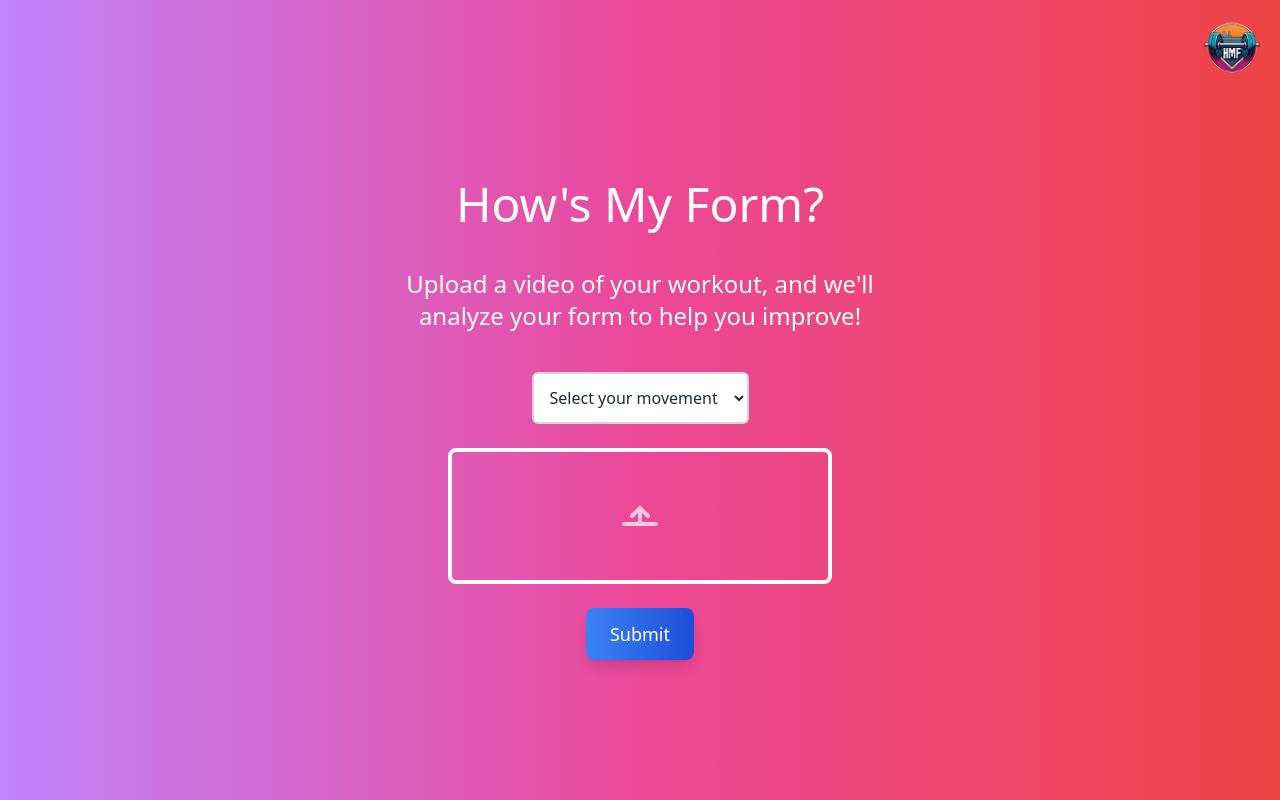
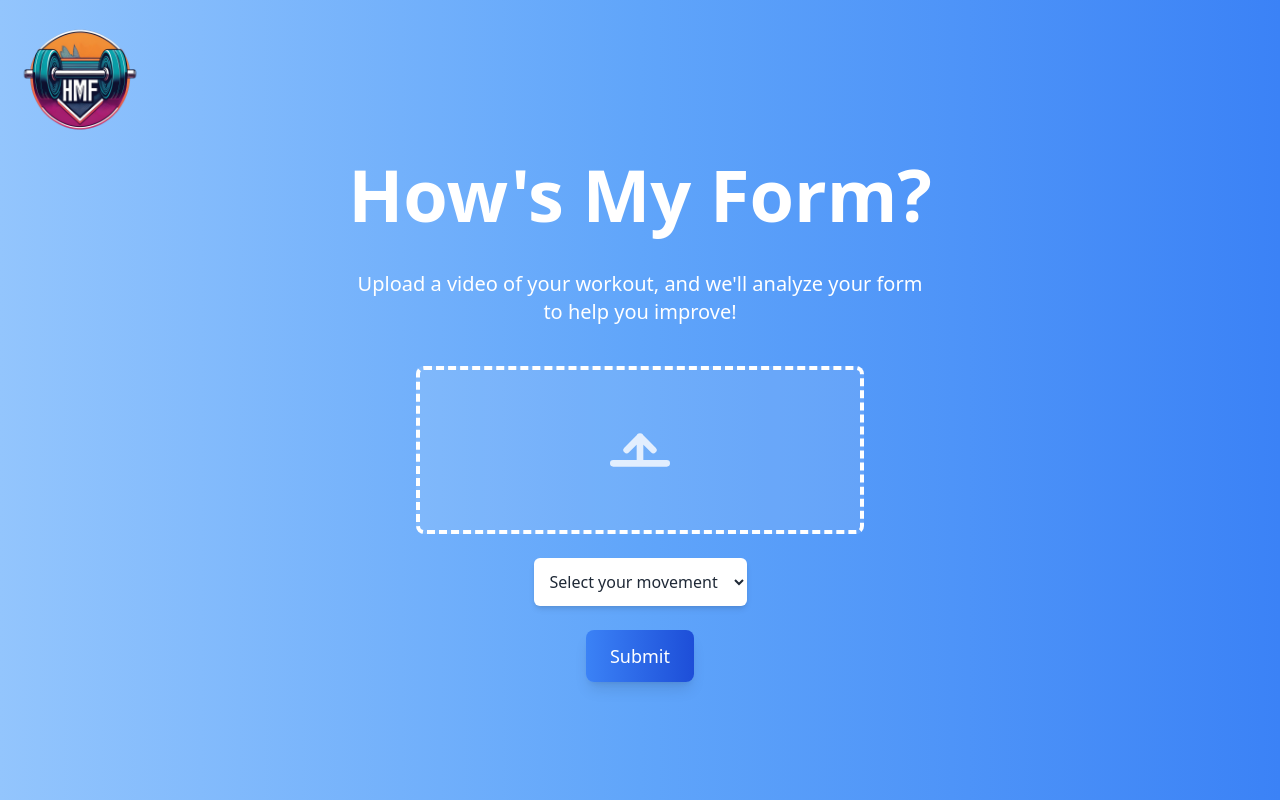
Before and after one commit to wang-owen/HowsMyForm, a React (Vite) app in the folder client/: page / in a window 1280 px wide. Built offline with nearby package versions, Linux system fonts and the light colour scheme.

Commit message:
Made Logo Left, Made blue background.

```diff
--- a/client/src/App.tsx
+++ b/client/src/App.tsx
@@ -1,11 +1,11 @@
 import { useState } from "react";
-import logo from "./assets/logo.png";  // Import the logo image
+import logo from "./assets/logo.png"; // Import the logo image
 
 const UploadForm = () => {
     const [file, setFile] = useState(null);
     const [fileName, setFileName] = useState(""); // State for the name of the uploaded file
     const [dragActive, setDragActive] = useState(false);
-    const [movement, setMovement] = useState("");  // State for selected movement
+    const [movement, setMovement] = useState(""); // State for selected movement
 
     // Handles file drop
     const handleDrop = (e) => {
@@ -15,7 +15,7 @@ const UploadForm = () => {
 
         if (e.dataTransfer.files && e.dataTransfer.files[0]) {
             const selectedFile = e.dataTransfer.files[0];
-            setFile(selectedFile);  // Capture the dropped file
+            setFile(selectedFile); // Capture the dropped file
             setFileName(selectedFile.name); // Store the name of the dropped file
         }
     };
@@ -38,19 +38,19 @@ const UploadForm = () => {
     const handleFileChange = (e) => {
         if (e.target.files && e.target.files[0]) {
             const selectedFile = e.target.files[0];
-            setFile(selectedFile);  // Capture the selected file
+            setFile(selectedFile); // Capture the selected file
             setFileName(selectedFile.name); // Store the name of the selected file
         }
     };
 
     // Handles movement selection
     const handleMovementChange = (e) => {
-        setMovement(e.target.value);  // Capture the selected movement
+        setMovement(e.target.value); // Capture the selected movement
     };
 
     // Handles form submission
     const handleSubmit = async (e) => {
-        e.preventDefault();  // Prevent default form submission
+        e.preventDefault(); // Prevent default form submission
 
         if (!file) {
             alert("Please upload a video file.");
@@ -58,8 +58,8 @@ const UploadForm = () => {
         }
 
         const formData = new FormData();
-        formData.append("video-upload", file);  // Append file to FormData
-        formData.append("movement", movement);   // Append selected movement to FormData
+        formData.append("video-upload", file); // Append file to FormData
+        formData.append("movement", movement); // Append selected movement to FormData
 
         try {
             const response = await fetch("http://127.0.0.1:8000/check-form", {
@@ -80,45 +80,32 @@ const UploadForm = () => {
     return (
         <div
             id="root"
-            className="flex flex-col justify-center items-center h-screen space-y-10 bg-gradient-to-r from-purple-400 via-pink-500 to-red-500 font-sans text-white"
+            className="flex flex-col justify-center items-center h-screen space-y-10 bg-gradient-to-r from-blue-300 via-blue-400 to-blue-500 font-sans text-white" // Updated to a lighter blue gradient
         >
-            <div className="absolute top-4 right-4">
-                <img src={logo} alt="Logo" className="h-16 w-auto" />  {/* Updated image source */}
+            <div className="absolute top-4 left-4">
+                <img src={logo} alt="Logo" className="h-32 w-auto" style={{ display: 'block' }} /> {/* Removed any border */}
             </div>
-            <h1 className="text-5xl">How's My Form?</h1>
-            <p className="text-2xl text-center max-w-lg">
-                Upload a video of your workout, and we'll analyze your form to
-                help you improve!
+            <h1 className="text-7xl font-extrabold text-center">How's My Form?</h1> {/* No jumping title */}
+            <p className="text-xl text-center max-w-xl">
+                Upload a video of your workout, and we'll analyze your form to help you improve!
             </p>
-            <form onSubmit={handleSubmit} className="flex flex-col items-center space-y-6">
-                {/* Dropdown for movement selection */}
-                <select
-                    value={movement}
-                    onChange={handleMovementChange}
-                    className="bg-white text-gray-800 p-3 rounded-md border-2 border-gray-300 focus:outline-none focus:ring-2 focus:ring-blue-500 focus:border-transparent"
-                    required
-                >
-                    <option value="" disabled>Select your movement</option>
-                    <option value="bench">Bench Press</option>
-                    <option value="squat">Squat</option>
-                    <option value="deadlift">Deadlift</option>
-                </select>
+            <form onSubmit={handleSubmit} className="flex flex-col items-center space-y-6 w-full max-w-md">
                 <div
-                    className={`border-4 border-solid border-white p-10 w-96 text-center cursor-pointer rounded-lg transition-transform duration-300 ${
-                        dragActive ? "bg-white bg-opacity-20" : "bg-opacity-10"
+                    className={`border-4 border-dashed border-white p-10 w-full text-center cursor-pointer rounded-lg transition-transform duration-300 transform hover:scale-105 ${
+                        dragActive ? "bg-white bg-opacity-20" : "bg-white bg-opacity-10"
                     }`}
-                    onDragOver={handleDragOver}    // Activate drag over event
-                    onDragLeave={handleDragLeave}  // Activate drag leave event
-                    onDrop={handleDrop}            // Handle file drop
+                    onDragOver={handleDragOver} // Activate drag over event
+                    onDragLeave={handleDragLeave} // Activate drag leave event
+                    onDrop={handleDrop} // Handle file drop
                     onClick={() => document.getElementById("video-upload").click()} // Click to open file input
                 >
                     {/* Conditionally display uploaded video name or upload logo text */}
                     {fileName ? (
-                        <p className="text-white mt-2">Uploaded Video: "{fileName}"</p>
+                        <p className="text-white mt-2 font-semibold">Uploaded Video: "{fileName}"</p>
                     ) : (
                         <svg
                             xmlns="http://www.w3.org/2000/svg"
-                            className="h-12 w-12 mx-auto text-white opacity-70"
+                            className="h-20 w-20 mx-auto text-white opacity-80" // Increased icon size
                             fill="none"
                             viewBox="0 0 24 24"
                             stroke="currentColor"
@@ -137,12 +124,24 @@ const UploadForm = () => {
                     id="video-upload"
                     name="video-upload"
                     accept="video/*"
-                    className="hidden"  // Hide the file input field
-                    onChange={handleFileChange}  // Handle file selection
+                    className="hidden" // Hide the file input field
+                    onChange={handleFileChange} // Handle file selection
                 />
+                {/* Dropdown for movement selection */}
+                <select
+                    value={movement}
+                    onChange={handleMovementChange}
+                    className="bg-white text-gray-800 p-3 rounded-md shadow-md transition duration-200 ease-in-out hover:bg-gray-100"
+                    required
+                >
+                    <option value="" disabled>Select your movement</option>
+                    <option value="bench">Bench Press</option>
+                    <option value="squat">Squat</option>
+                    <option value="deadlift">Deadlift</option>
+                </select>
                 <button
                     type="submit"
-                    className="bg-gradient-to-r from-blue-500 to-blue-700 text-white py-3 px-6 text-lg rounded-lg shadow-lg transition-transform duration-300 hover:scale-105 hover:shadow-xl"
+                    className="bg-gradient-to-r from-blue-500 to-blue-700 text-white py-3 px-6 text-lg rounded-lg shadow-lg transition-transform duration-300 hover:scale-105 hover:shadow-xl transform hover:bg-blue-600"
                 >
                     Submit
                 </button>
```
